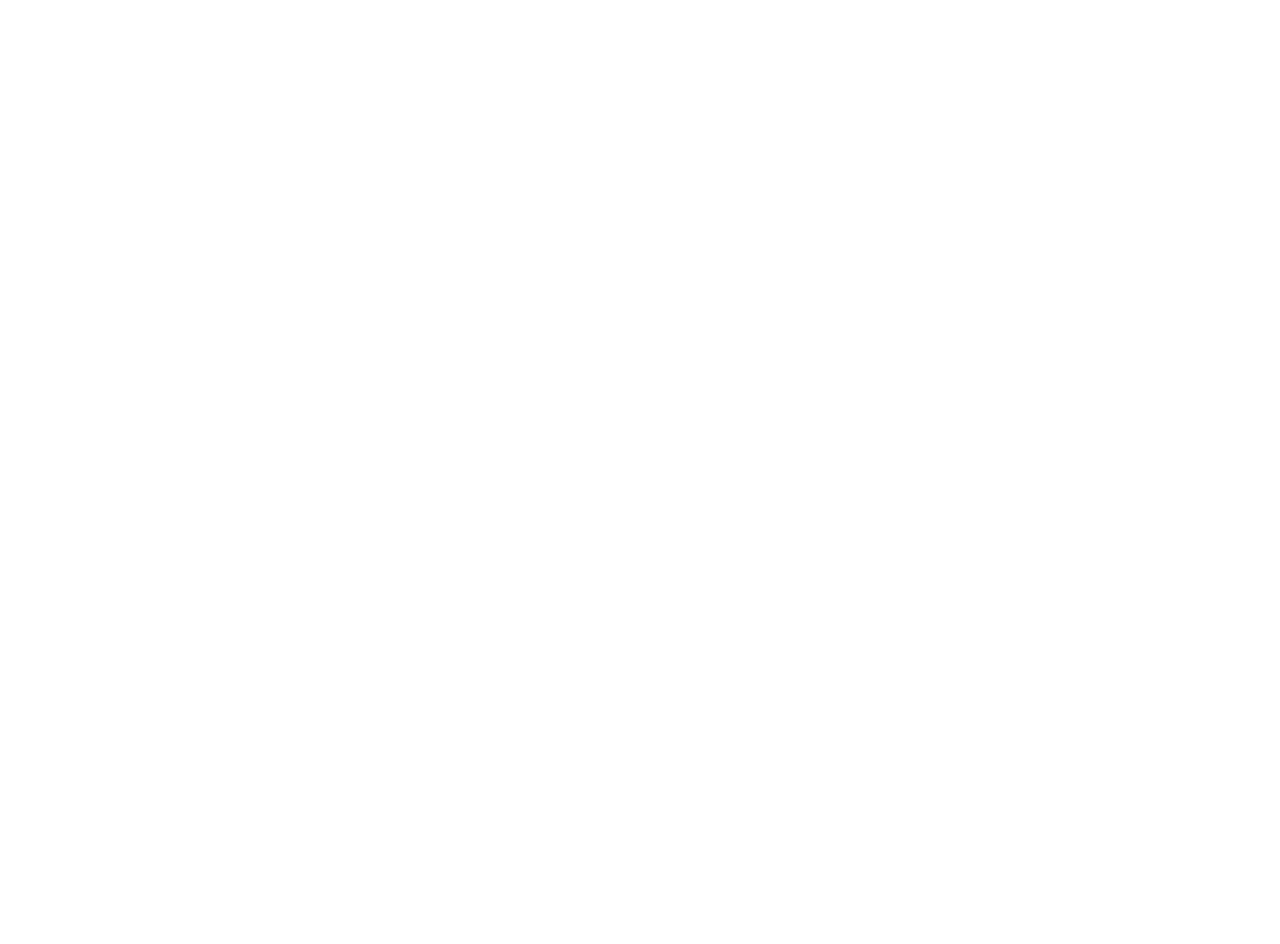
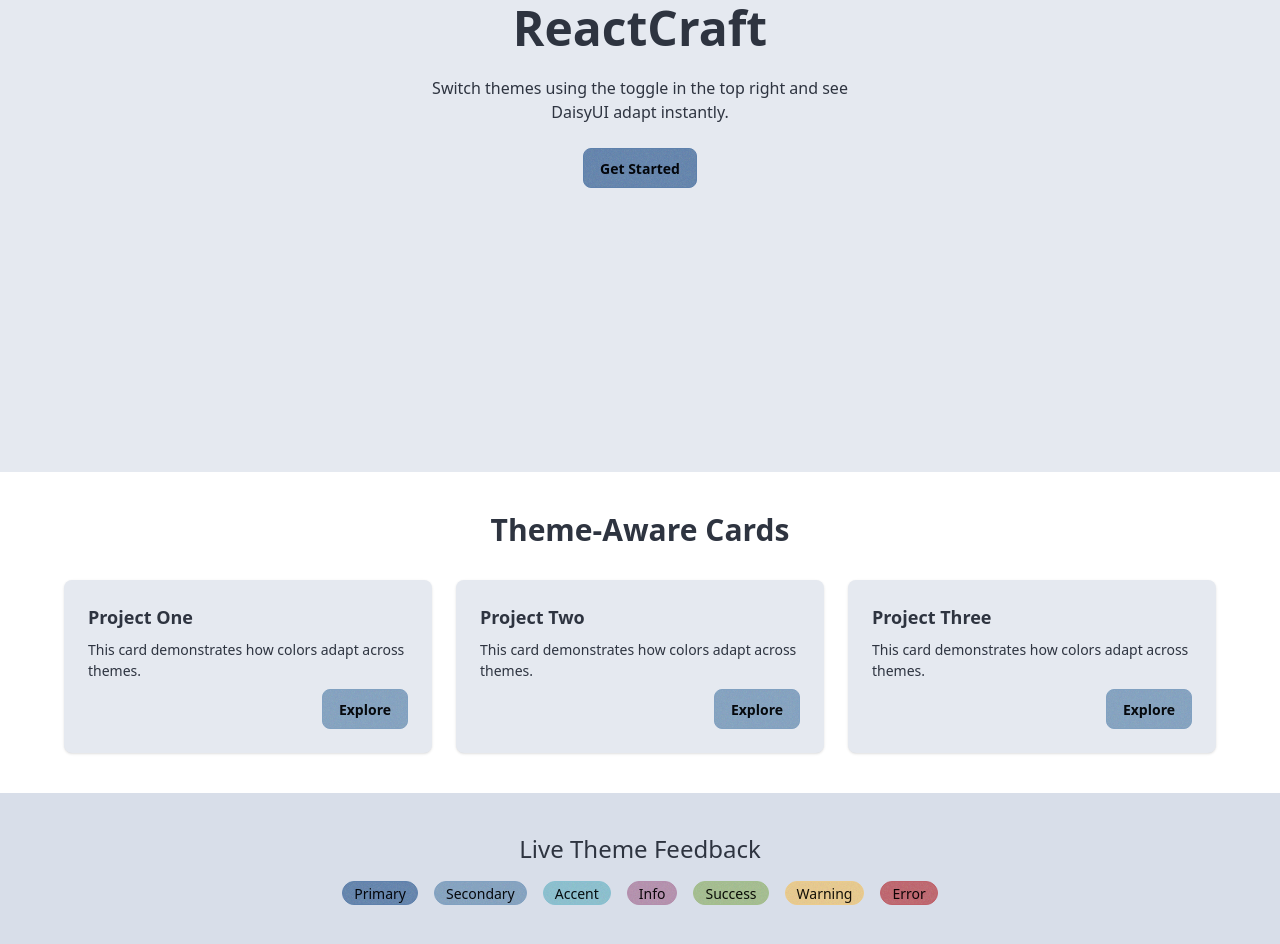
Before and after one commit to iknowmagic/reactcraft, a React (Vite) app: page / in a window 1280 px wide. Shown: the part 392-1336 px from the top of the page. Before the commit the page ends 800 px from the top, so only its background shows below. Built offline with nearby package versions, Linux system fonts and the light colour scheme.

Commit message:
feat: enhance Home component with theme-aware sections and add dark theme styles

```diff
--- a/src/pages/Home/Home.tsx
+++ b/src/pages/Home/Home.tsx
@@ -1,8 +1,60 @@
 import React from 'react'
 import type { HomeProps } from './Home.types'
+import Navbar from '@/components/Navbar'
 
 export const Home: React.FC<HomeProps> = (_props) => {
-  return <div data-testid="home">Home component</div>
+  return (
+    <div data-testid="home">
+      <Navbar />
+
+      <section className="bg-base-200 min-h-screen hero">
+        <div className="text-center hero-content">
+          <div className="max-w-md">
+            <h1 className="font-bold text-5xl">Welcome to ReactCraft</h1>
+            <p className="py-6">
+              Switch themes using the toggle in the top right and see DaisyUI
+              adapt instantly.
+            </p>
+            <button className="btn btn-primary">Get Started</button>
+          </div>
+        </div>
+      </section>
+
+      <section className="bg-base-100 px-4 py-10">
+        <h2 className="mb-8 font-semibold text-3xl text-center">
+          Theme-Aware Cards
+        </h2>
+        <div className="gap-6 grid grid-cols-1 md:grid-cols-3 mx-auto max-w-6xl">
+          {['Project One', 'Project Two', 'Project Three'].map((title) => (
+            <div key={title} className="bg-base-200 shadow card">
+              <div className="card-body">
+                <h3 className="card-title">{title}</h3>
+                <p>This card demonstrates how colors adapt across themes.</p>
+                <div className="justify-end card-actions">
+                  <button className="btn btn-secondary">Explore</button>
+                </div>
+              </div>
+            </div>
+          ))}
+        </div>
+      </section>
+
+      <section className="bg-base-300 px-4 py-10">
+        <h2 className="mb-4 font-medium text-2xl text-center">
+          Live Theme Feedback
+        </h2>
+        <div className="flex flex-wrap justify-center gap-4">
+          <span className="badge badge-primary">Primary</span>
+          <span className="badge badge-secondary">Secondary</span>
+          <span className="badge badge-accent">Accent</span>
+          <span className="badge badge-info">Info</span>
+          <span className="badge badge-success">Success</span>
+          <span className="badge badge-warning">Warning</span>
+          <span className="badge badge-error">Error</span>
+        </div>
+      </section>
+    </div>
+  )
 }
 
 export default Home
--- a/src/store/themeStore.ts
+++ b/src/store/themeStore.ts
@@ -2,7 +2,7 @@
 import { persist } from 'zustand/middleware'
 
 // Theme constants - centralized in store
-export const THEME_DARK = 'dark'
+export const THEME_DARK = 'reactcraft-dark'
 export const THEME_LIGHT = 'reactcraft-light'
 export const AVAILABLE_THEMES = [
   'light',
@@ -10,6 +10,7 @@
   'retro',
   'cupcake',
   'reactcraft-light',
+  'reactcraft-dark',
 ] as const
 
 export type Theme = (typeof AVAILABLE_THEMES)[number]
--- a/src/styles/main.css
+++ b/src/styles/main.css
@@ -39,6 +39,41 @@
   --noise: 1;
 }
 
+@plugin "daisyui/theme" {
+  name: 'reactcraft-dark';
+  default: false;
+  prefersdark: false;
+  color-scheme: 'dark';
+  --color-base-100: oklch(24.353% 0 0);
+  --color-base-200: oklch(22.648% 0 0);
+  --color-base-300: oklch(20.944% 0 0);
+  --color-base-content: oklch(84.87% 0 0);
+  --color-primary: oklch(41.703% 0.099 251.473);
+  --color-primary-content: oklch(88.34% 0.019 251.473);
+  --color-secondary: oklch(64.092% 0.027 229.389);
+  --color-secondary-content: oklch(12.818% 0.005 229.389);
+  --color-accent: oklch(67.271% 0.167 35.791);
+  --color-accent-content: oklch(13.454% 0.033 35.791);
+  --color-neutral: oklch(27.441% 0.013 253.041);
+  --color-neutral-content: oklch(85.488% 0.002 253.041);
+  --color-info: oklch(62.616% 0.143 240.033);
+  --color-info-content: oklch(12.523% 0.028 240.033);
+  --color-success: oklch(70.226% 0.094 156.596);
+  --color-success-content: oklch(14.045% 0.018 156.596);
+  --color-warning: oklch(77.482% 0.115 81.519);
+  --color-warning-content: oklch(15.496% 0.023 81.519);
+  --color-error: oklch(51.61% 0.146 29.674);
+  --color-error-content: oklch(90.322% 0.029 29.674);
+  --radius-selector: 1rem;
+  --radius-field: 0.5rem;
+  --radius-box: 0.5rem;
+  --size-selector: 0.25rem;
+  --size-field: 0.25rem;
+  --border: 1px;
+  --depth: 0;
+  --noise: 1;
+}
+
 *,
 *:before,
 *:after {
```
